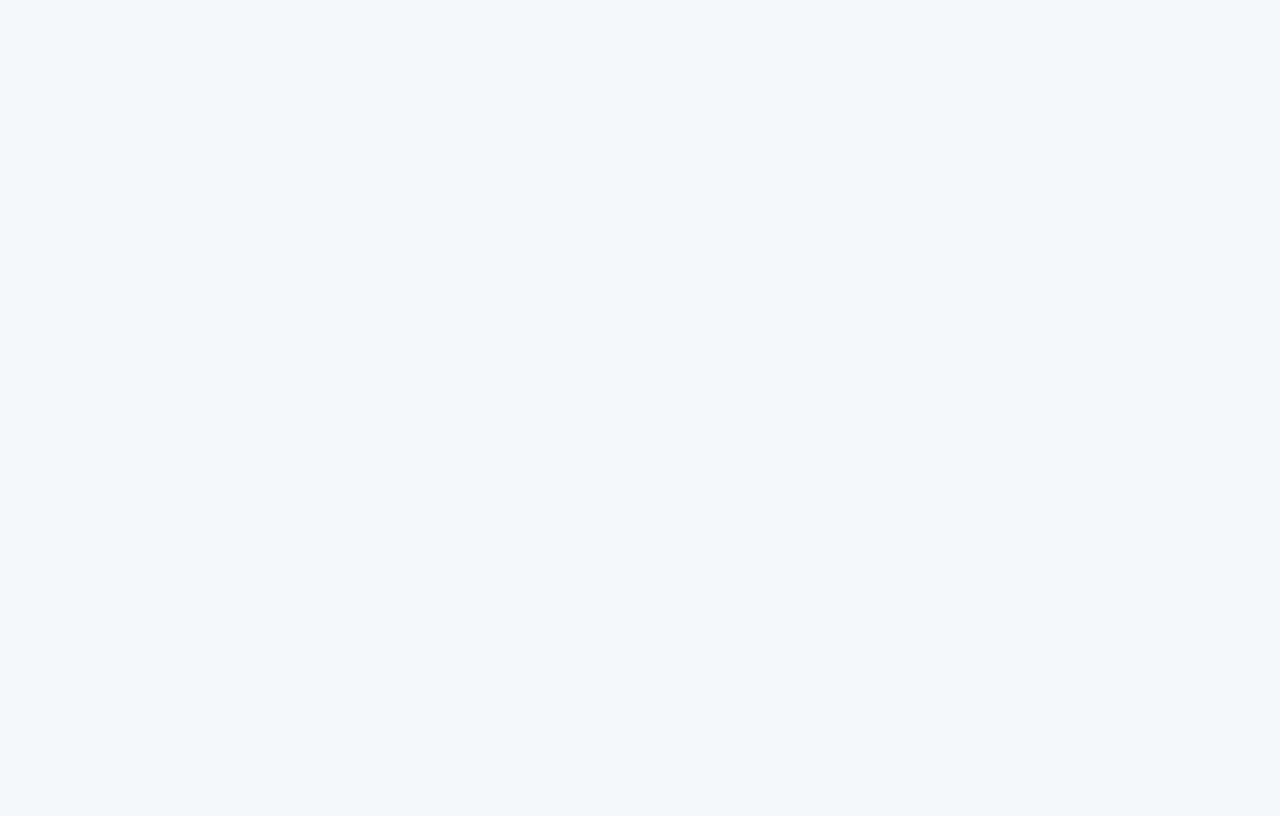
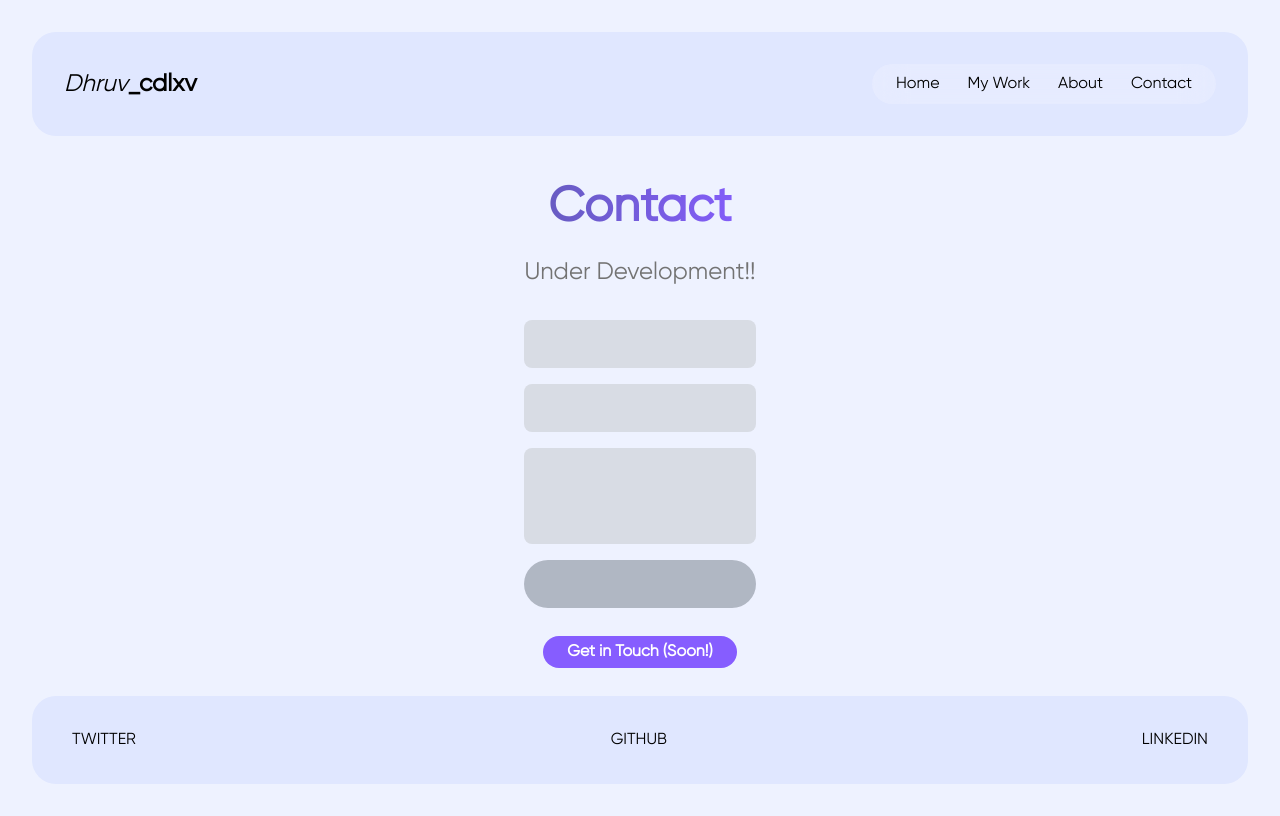
Before and after one commit to dhruv465/Portfolio, a React (Vite) app: page /contact in a window 1280 px wide. Before the commit this address had no page. Built offline with nearby package versions, Linux system fonts and the light colour scheme.

Commit message:
Refactor routing to add ContactUs page

```diff
--- a/src/App.jsx
+++ b/src/App.jsx
@@ -5,6 +5,7 @@ import Home from './pages/Home';
 import Projects from './pages/Projects';
 import About from './pages/About';
 import Loader from './MyComponents/loader/Loader';
+import ContactUs from './pages/ContactUs';
 function App() {
   const [loading, setLoading] = useState(true);
 
@@ -27,6 +28,7 @@ function App() {
         <Route path="/" element={<Home />} />
         <Route path="/my work" element={<Projects />} />
         <Route path="/about" element={<About />} />
+        <Route path="/contact" element={<ContactUs/>} />
       </Routes>
     </Router>
   );
--- /dev/null
+++ b/src/MyComponents/Contact/ContactSectionPage.jsx
@@ -0,0 +1,53 @@
+import React from 'react';
+import { motion } from 'framer-motion';
+
+const ContactUs = () => {
+    return (
+        <div className="flex flex-col justify-center items-center p-4">
+            <motion.div
+                initial={{ opacity: 0, y: -50 }}
+                animate={{ opacity: 1, y: 0 }}
+                transition={{ duration: 0.8 }}
+                className="text-center max-w-2xl"
+            >
+                {/* Contact Us Header */}
+                <h1 className="text-5xl font-bold mb-6 bg-clip-text text-transparent bg-gradient-to-r from-[#645CBB] to-[#865DFF]">
+                    Contact
+                </h1>
+
+                {/* Under Development Text */}
+                <p className="text-2xl mb-8 text-[#737373] font-medium">
+                    Under Development!!
+                </p>
+
+                {/* Skeleton Form Structure */}
+                <div className="space-y-4 w-full max-w-md mx-auto">
+                    {/* Name Field Skeleton */}
+                    <div className="w-full h-12 bg-gray-300 rounded-lg animate-pulse"></div>
+
+                    {/* Email Field Skeleton */}
+                    <div className="w-full h-12 bg-gray-300 rounded-lg animate-pulse"></div>
+
+                    {/* Message Field Skeleton */}
+                    <div className="w-full h-24 bg-gray-300 rounded-lg animate-pulse"></div>
+
+                    {/* Submit Button Skeleton */}
+                    <div className="w-full h-12 bg-gray-400 rounded-full animate-pulse"></div>
+                </div>
+
+                {/* Get in Touch Button */}
+                <motion.div
+                    className="mt-8 inline-block"
+                    whileHover={{ scale: 1.05 }}
+                    whileTap={{ scale: 0.95 }}
+                >
+                    <span className="bg-[#865DFF] text-white font-bold py-2 px-6 rounded-full transition duration-300">
+                        Get in Touch (Soon!)
+                    </span>
+                </motion.div>
+            </motion.div>
+        </div>
+    );
+};
+
+export default ContactUs;
--- /dev/null
+++ b/src/pages/ContactUs.jsx
@@ -0,0 +1,30 @@
+import React, { useState, useEffect } from 'react'
+
+import Header from '../MyComponents/Navigation/Header'
+
+import ContactSectionPage from '../MyComponents/Contact/ContactSectionPage'
+import Footer from '../MyComponents/Footer/Footer'
+
+
+export default function Home() {
+  const [isMobile, setIsMobile] = useState(false)
+
+  useEffect(() => {
+    const checkMobile = () => {
+      const isMobile = window.innerWidth < 768
+      setIsMobile(isMobile)
+    }
+    checkMobile()
+    window.addEventListener('resize', checkMobile)
+    return () => window.removeEventListener('resize', checkMobile)
+  }, [])
+
+  return (
+    <div className="min-h-screen bg-indigo-50 p-4 md:p-8">
+      <Header isMobile={isMobile} />
+
+      <ContactSectionPage />
+      <Footer />
+    </div>
+  )
+}
```
